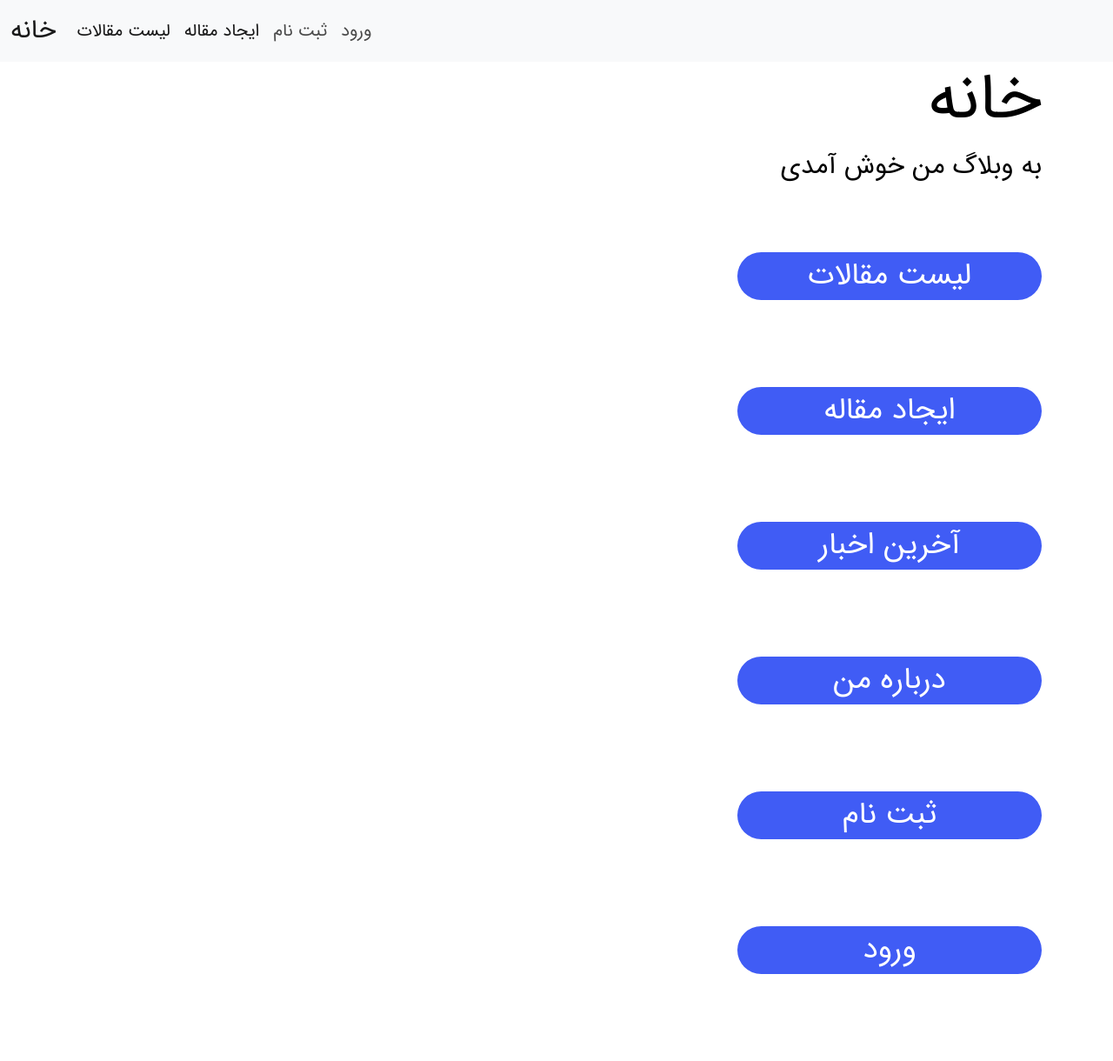
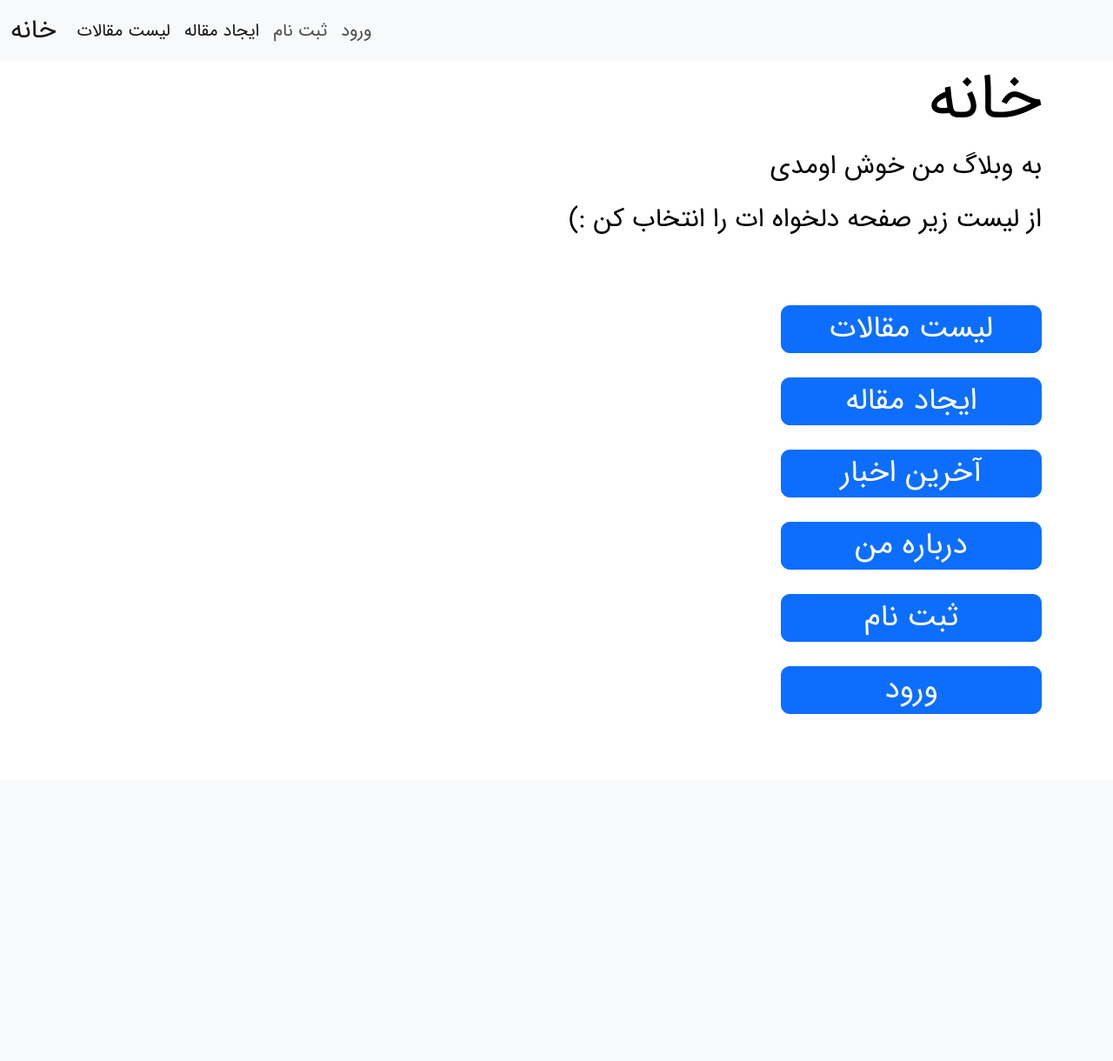
Before and after one commit to dori-dev/django-blog, a Django app: page / in a window 1280 px wide. Shown: the whole page at 87% size. After the commit the page ends 821 px from the top, so only its background shows below. Run offline with Django 3.2, Linux system fonts and the light colour scheme.

Commit message:
update home

```diff
--- a/blog/assets/styles.css
+++ b/blog/assets/styles.css
@@ -33,30 +33,6 @@ a:visited {
   text-decoration: underline;
 }
 
-/* Buttons */
-
-.button {
-  backface-visibility: hidden;
-  background-color: #405cf5;
-  border-radius: 50px;
-  border-width: 0;
-  color: #fff;
-  cursor: pointer;
-  font-size: 35px;
-  height: 55px;
-  width: 350px;
-  line-height: 1.15;
-  outline: none;
-  text-transform: none;
-  touch-action: manipulation;
-  font-family: "IRAN Sans";
-}
-
-.button:focus {
-  box-shadow: #32325d1a 0 0 0 1px inset, #32325d33 0 6px 15px 0,
-    #0000001a 0 2px 2px 0, #3297d34d 0 0 0 4px;
-}
-
 /* Footer */
 
 .footer-basic {
@@ -76,14 +52,31 @@ a:visited {
 }
 
 .welcome {
-  direction: rtl;
   font-size: 30px;
+}
+
+.hint {
   padding-bottom: 60px;
+  font-size: 30px;
+}
+
+
+.home-btn {
+  backface-visibility: hidden;
+  /* background-color: #405cf5; */
+  border-radius: 10px;
+  font-size: 35px;
+  height: 55px;
+  width: 300px;
+  line-height: 1.15;
+  outline: none;
+  text-transform: none;
+  touch-action: manipulation;
 }
 
 .button-div {
   /* padding-top: 20px; */
-  padding-bottom: 100px;
+  padding-bottom: 28px;
 }
 
 /* Articles List */
@@ -160,83 +153,6 @@ a:visited {
   font-size: 20px;
 }
 
-/* Create Article Forms  */
-
-/* .create-form {
-  margin-top: 40px;
-  padding: 20px;
-}
-
-.create-form input,
-.create-form textarea {
-  margin-left: 25%;
-  margin-bottom: 50px;
-  display: block;
-  width: 50%;
-  padding: 10px;
-  border-radius: 20px;
-  border: 2px solid #405cf5;
-  font-size: 20px;
-  direction: rtl;
-}
-
-.create-form input:focus,
-.create-form textarea:focus {
-  border-color: blue;
-  outline: 0;
-} */
-
-
-/* #id_image::file-selector-button {
-  margin-left: 20px;
-  direction: ltr;
-  cursor: pointer;
-  border: 0px solid #6c5ce7;
-  border-radius: 20px;
-  background-color: #6c5ce7;
-  font-size: 30px;
-  transition: 0.3s;
-  color: #fff;
-  padding: 8px 10px;
-  transition: 0.3s;
-}
-
-#id_image::file-selector-button:hover {
-  box-shadow: #32325d1a 0 0 0 1px inset, #32325d33 0 6px 15px 0,
-    #0000001a 0 2px 2px 0, #6907da4d 0 0 0 3px;
-}
-
-#id_image::file-selector-button:active {
-  background-color: #00cec9;
-}
-
-#id_image::-webkit-file-upload-button {
-  visibility: hidden;
-}
-
-#id_image::before {
-  content: "یک تصویر انتخاب کنید";
-  display: inline-block;
-  background-color: #6c5ce7;
-  border-radius: 50px;
-  border-width: 0;
-  color: #fff;
-  cursor: pointer;
-  font-size: 25px;
-  padding: 5px 8px;
-  font-family: "IRAN Sans";
-  transition: 0.3s;
-}
-
-#id_image:hover::before {
-  box-shadow: #32325d1a 0 0 0 1px inset, #32325d33 0 6px 15px 0,
-    #0000001a 0 2px 2px 0, #6907da4d 0 0 0 3px;
-}
-
-#id_image:active::before {
-  background: #a29bfe;
-} */
-
 /* Register and Login Form */
 
 .page-label {
@@ -300,11 +216,6 @@ a:visited {
   list-style-type: none;
 }
 
-
-
-
-
-
 .create-form-container {
   display: flex;
   flex-direction: column;
@@ -319,67 +230,6 @@ a:visited {
   display: flex;
   flex-wrap: wrap;
 }
-
-
-
-
-
-
-
-
-
-
-
-
-
-
-
-
-
-
-
-
-
-
-
-/*
-.auth-form {
-  padding: 20px;
-}
-
-.auth-form input,
-.auth-form textarea {
-  margin-left: 25%;
-  display: block;
-  width: 50%;
-  padding: 10px;
-  border-radius: 20px;
-  border: 2px solid #405cf5;
-  font-size: 20px;
-  direction: rtl;
-}
-
-.auth-form input:focus,
-.auth-form textarea:focus {
-  border-color: blue;
-  outline: 0;
-} */
-
-
-/* .errorlist li {
-  color: #d0342c;
-  padding-top: 4px;
-  list-style-type: none;
-  direction: rtl;
-  font-weight: 700;
-} */
-
-/* .auth-form label {
-  padding-top: 60px;
-  font-size: 30px;
-  display: block;
-  direction: rtl;
-} */
 
 .warning {
   padding-bottom: 50px;
@@ -400,7 +250,6 @@ a:visited {
   padding: 0 100px 120px 100px;
 }
 
-
 .mrt {
   margin-top: 15px;
 }
--- a/blog/templates/home.html
+++ b/blog/templates/home.html
@@ -9,30 +9,31 @@
 {% if name%}
 <p class="welcome">سلام <a href="{% url 'articles:create' %}">{{name}}</a> عزیز</p>
 {% else %}
-<p class="welcome">به وبلاگ من خوش آمدی</p>
+<p class="welcome">به وبلاگ من خوش اومدی</p>
 {% endif %}
+<p class="hint">از لیست زیر صفحه دلخواه ات را انتخاب کن :)</p>
 
 <div class="button-div">
   <form action="{% url 'articles:list' %}">
-    <button class="button">لیست مقالات</button>
+    <button class="btn btn-primary home-btn">لیست مقالات</button>
   </form>
 </div>
 
 <div class="button-div">
   <form action="{% url 'articles:create' %}">
-  <button class="button">ایجاد مقاله</button>
+  <button class="btn btn-primary home-btn">ایجاد مقاله</button>
 </form>
 </div>
 
 <div class="button-div">
   <form action="{% url 'news' %}">
-  <button class="button">آخرین اخبار</button>
+  <button class="btn btn-primary home-btn">آخرین اخبار</button>
 </form>
 </div>
 
 <div class="button-div">
   <form action="{% url 'about' %}">
-    <button class="button">درباره من</button>
+    <button class="btn btn-primary home-btn">درباره من</button>
   </form>
 </div>
 
@@ -40,20 +41,21 @@
 <div class="button-div">
   <form action="{% url 'accounts:logout' %}" method="post">
     {% csrf_token %}
-    <button type="submit" class="button">خروج از حساب</button>
+    <button type="submit" class="btn btn-primary home-btn">خروج از حساب</button>
   </form>
 </div>
 {% else %}
 <div class="button-div">
   <form action="{% url 'accounts:register' %}">
-    <button class="button">ثبت نام</button>
+    <button class="btn btn-primary home-btn">ثبت نام</button>
   </form>
 </div>
 <div class="button-div">
   <form action="{% url 'accounts:login' %}">
-    <button class="button">ورود</button>
+    <button class="btn btn-primary home-btn">ورود</button>
   </form>
 </div>
 {% endif %}
-
+<br>
+<br>
 {% endblock content %}
```
Also changed, not shown: blog/db.sqlite3.
